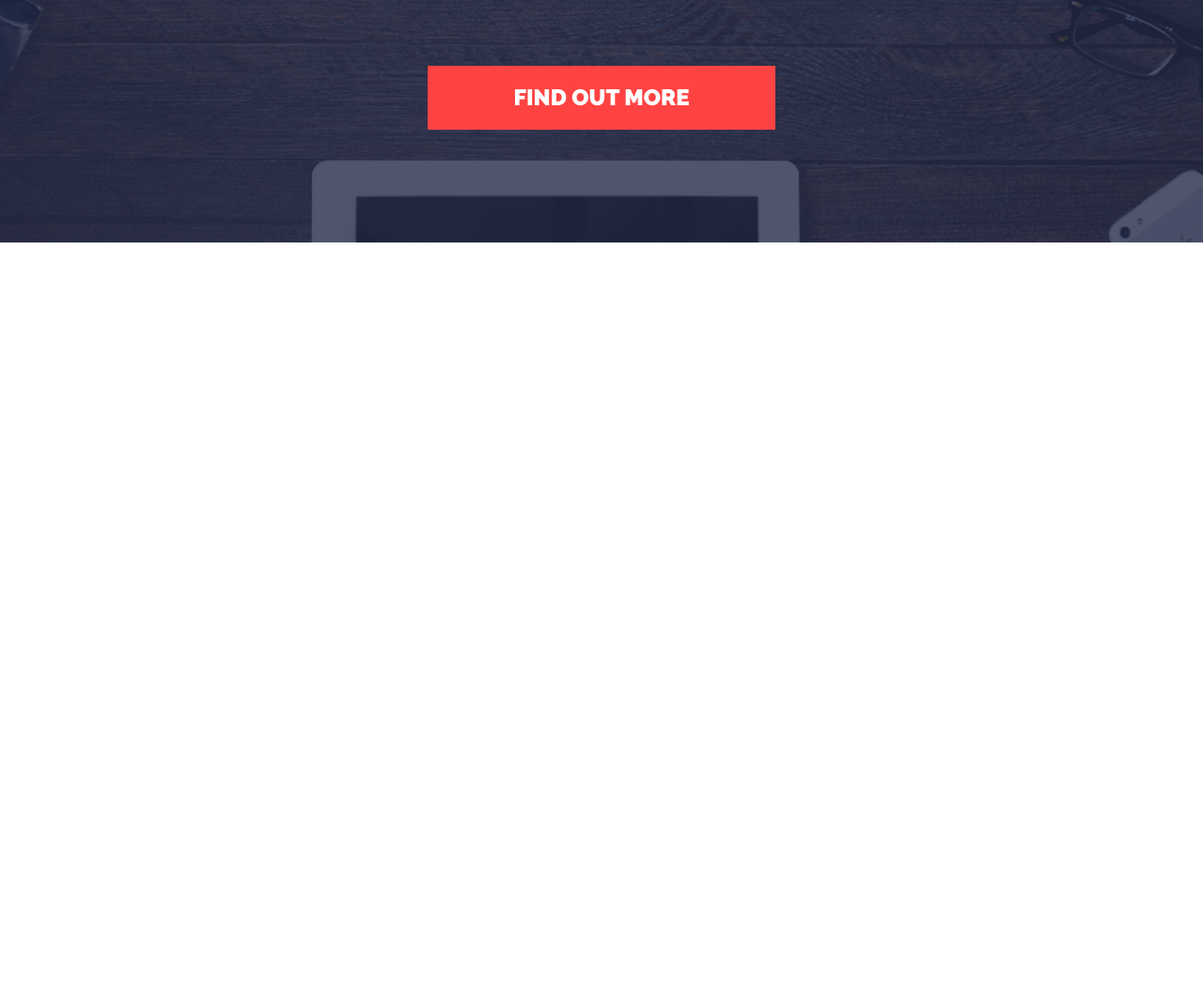
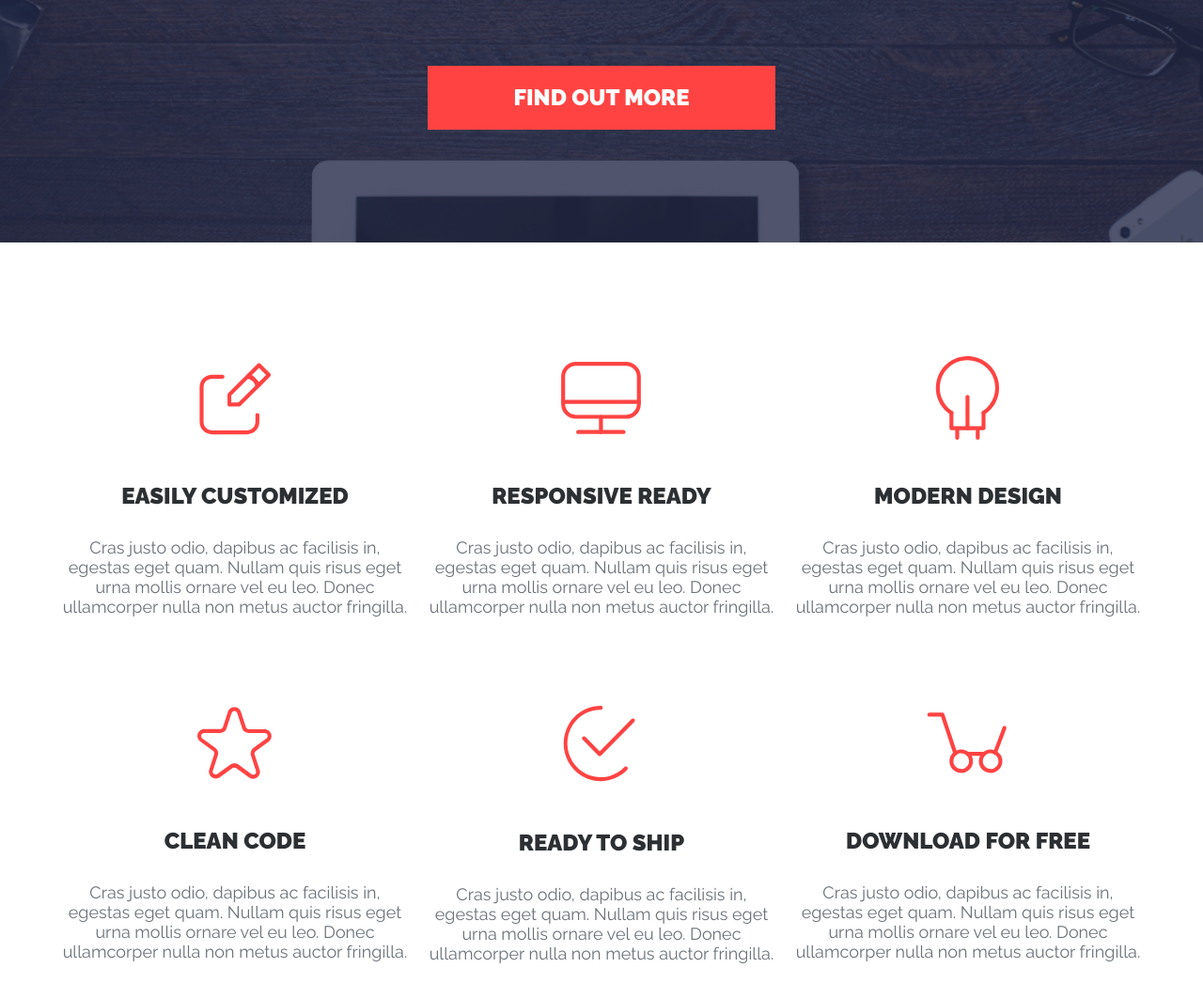
Before and after one commit to andronj/Stepanenko-Project-ActiveBox, a website built with Parcel: page src/index.html in a window 1280 px wide. Shown: the part 499-1562 px from the top of the page at 94% size. Before the commit the page ends 800 px from the top, so only its background shows below. Built offline with nearby package versions, Linux system fonts and the light colour scheme.

Commit message:
create section awesome

```diff
--- a/src/index.html
+++ b/src/index.html
@@ -33,9 +33,54 @@
         <button class="btn">FIND OUT MORE</button>
     </div>
 </header>
-
-
-
+<section class="awesome">
+    <div class="container">
+        <div class="awesome-row">
+            <div class="awesome-card">
+                <div class="awesome-card-img">
+                    <img src="./img/icons/icon_1.svg" alt="">
+                </div>
+             <h3 class="awesome-card-title">EASILY CUSTOMIZED</h3>
+             <div class="awesome-card-text"><p>Cras justo odio, dapibus ac facilisis in, egestas eget quam. Nullam quis risus eget urna mollis ornare vel eu leo. Donec ullamcorper nulla non metus auctor fringilla.</p></div>
+            </div>
+            <div class="awesome-card">
+                <div class="awesome-card-img">
+                    <img src="./img/icons/icon_2.svg" alt="">
+                </div>
+             <h3 class="awesome-card-title">RESPONSIVE READY</h3>
+             <div class="awesome-card-text"><p>Cras justo odio, dapibus ac facilisis in, egestas eget quam. Nullam quis risus eget urna mollis ornare vel eu leo. Donec ullamcorper nulla non metus auctor fringilla.</p></div>
+            </div>
+            <div class="awesome-card">
+                <div class="awesome-card-img">
+                    <img src="./img/icons/icon_3.svg" alt="">
+                </div>
+             <h3 class="awesome-card-title">MODERN DESIGN</h3>
+             <div class="awesome-card-text"><p>Cras justo odio, dapibus ac facilisis in, egestas eget quam. Nullam quis risus eget urna mollis ornare vel eu leo. Donec ullamcorper nulla non metus auctor fringilla.</p></div>
+            </div>
+            <div class="awesome-card">
+                <div class="awesome-card-img">
+                    <img src="./img/icons/icon_4.svg" alt="">
+                </div>
+             <h3 class="awesome-card-title">CLEAN CODE</h3>
+             <div class="awesome-card-text"><p>Cras justo odio, dapibus ac facilisis in, egestas eget quam. Nullam quis risus eget urna mollis ornare vel eu leo. Donec ullamcorper nulla non metus auctor fringilla.</p></div>
+            </div>
+            <div class="awesome-card">
+                <div class="awesome-card-img">
+                    <img src="./img/icons/icon_5.svg" alt="">
+                </div>
+             <h3 class="awesome-card-title">READY TO SHIP</h3>
+             <div class="awesome-card-text"><p>Cras justo odio, dapibus ac facilisis in, egestas eget quam. Nullam quis risus eget urna mollis ornare vel eu leo. Donec ullamcorper nulla non metus auctor fringilla.</p></div>
+            </div>
+            <div class="awesome-card">
+                <div class="awesome-card-img">
+                    <img src="./img/icons/icon_6.svg" alt="">
+                </div>
+             <h3 class="awesome-card-title">DOWNLOAD FOR FREE</h3>
+             <div class="awesome-card-text"><p>Cras justo odio, dapibus ac facilisis in, egestas eget quam. Nullam quis risus eget urna mollis ornare vel eu leo. Donec ullamcorper nulla non metus auctor fringilla.</p></div>
+            </div>
+        </div>
+    </div>
+</section>
 <script type="module" src="./js/index.js"></script>
 </body>
 </html>
--- /dev/null
+++ b/src/scss/awesome.scss
@@ -0,0 +1,38 @@
+.awesome {
+    padding: 116px 0;
+}
+.awesome-row {
+    display: flex;
+    justify-content: space-around;
+    flex-wrap: wrap;
+    margin: 0 -15px;
+}
+.awesome-card {
+    width: 370px;
+    margin-bottom: 85px;
+}
+.awesome-card-img {
+    display: flex;
+    justify-content: center;
+    align-items: center;
+    margin-bottom: 40px;
+    &:hover{
+        transform: scale(1.6);
+        transition-duration: 0.3s;
+    }
+}
+.awesome-card-title {
+    font-weight: 900;
+    font-size: $_24px;
+    line-height: 28px;
+    color: $_black;
+    text-align: center;
+    margin-bottom: 30px;
+}
+.awesome-card-text {
+    font-weight: 400;
+    font-size: $_18px;
+    line-height: 21px;
+    color: $_grey;
+    text-align: center;
+}
--- a/src/scss/header.scss
+++ b/src/scss/header.scss
@@ -24,8 +24,10 @@
     margin-bottom: 130px;
     border-bottom: 1px solid $_grey;
     padding-bottom: 36px;
+    margin: 0 -15px;
 }
 .header-logo {
+    margin: 0 15px;
 }
 .letter {
     color: $_grey;
@@ -34,13 +36,14 @@
 
 }
 .header-menu {
+    margin: 0 15px;
     @media (max-width:850px){
         position: fixed;
         top: 0;
         left: 0;
         width: 100%;
         height: 100%;
-        transform: translate(-100%, 0px);
+        transform: translate(-200%, 0px);
         background-color: rgba(0,0,0,0.9);
         padding: 100px 30px 30px 30px;
         transition: left 0.3s ease 0s;
@@ -80,6 +83,7 @@
     color: $_white;
     font-size: $_30px;
     display: none;
+    margin: 0 15px;
     @media (max-width:850px){
         display: block;
         z-index: 5;
@@ -93,7 +97,7 @@
     font-size: $_64px;
     line-height: 75px;
     color: $_white;
-    margin-bottom: 32px;
+    margin: 130px 0px 32px 0px;
     @media (max-width: 850px){
         font-size: $_36px;
 
--- a/src/scss/style.scss
+++ b/src/scss/style.scss
@@ -11,6 +11,7 @@
 @import '../scss/variables.scss';
 @import '../scss/mixins.scss';
 @import '../scss/header.scss';
+@import '../scss/awesome.scss';
 
 
 
```
